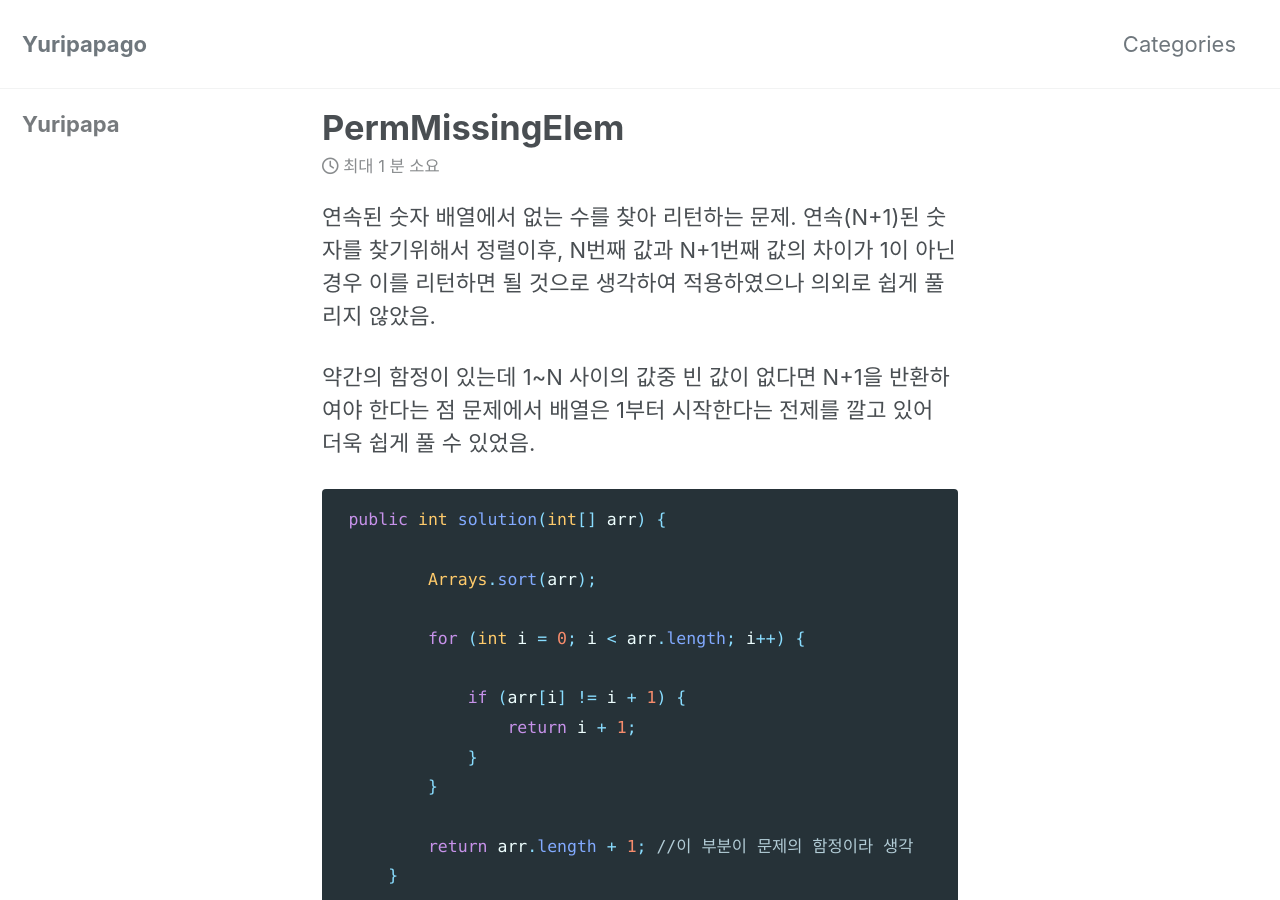
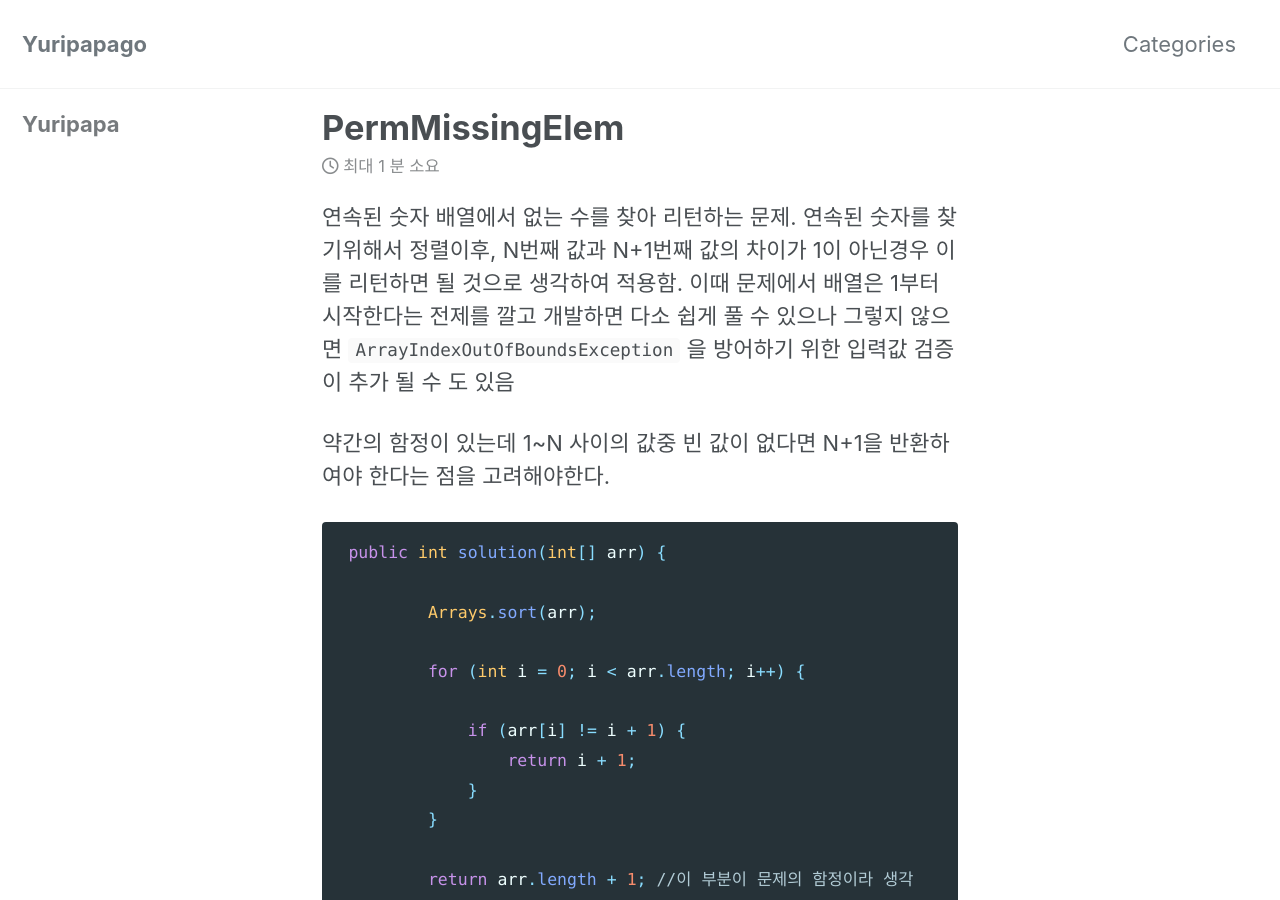
Before and after one commit to yuripapago/yuripapago.github.io, a Jekyll site: the page built from _posts/codility/2019-12-05-Codility-Lesson3-PermMissingElem.md, in a window 1280 px wide and 900 px high. Built offline with Jekyll 4.4.1, drawn with Linux system fonts in a browser that asks for light colours; cached includes are drawn as plain includes; nearby versions of some CDN libraries.

Commit message:
코딜리티 레슨3

````diff
--- a/_posts/codility/2019-12-05-Codility-Lesson3-PermMissingElem.md
+++ b/_posts/codility/2019-12-05-Codility-Lesson3-PermMissingElem.md
@@ -11,11 +11,11 @@ tags:
 ---
 
 연속된 숫자 배열에서 없는 수를 찾아 리턴하는 문제.
-연속(N+1)된 숫자를 찾기위해서 정렬이후, N번째 값과 N+1번째 값의 차이가 1이 아닌경우 이를 리턴하면 될 것으로 생각하여 적용하였으나
-의외로 쉽게 풀리지 않았음.
+연속된 숫자를 찾기위해서 정렬이후, N번째 값과 N+1번째 값의 차이가 1이 아닌경우 이를 리턴하면 될 것으로 생각하여 적용함.
+이때 문제에서 배열은 1부터 시작한다는 전제를 깔고 개발하면 다소 쉽게 풀 수 있으나
+그렇지 않으면 `ArrayIndexOutOfBoundsException` 을 방어하기 위한 입력값 검증이 추가 될 수 도 있음
 
-약간의 함정이 있는데 1~N 사이의 값중 빈 값이 없다면 N+1을 반환하여야 한다는 점
-문제에서 배열은 1부터 시작한다는 전제를 깔고 있어 더욱 쉽게 풀 수 있었음.
+약간의 함정이 있는데 1~N 사이의 값중 빈 값이 없다면 N+1을 반환하여야 한다는 점을 고려해야한다.
 
 
 ```java
````
